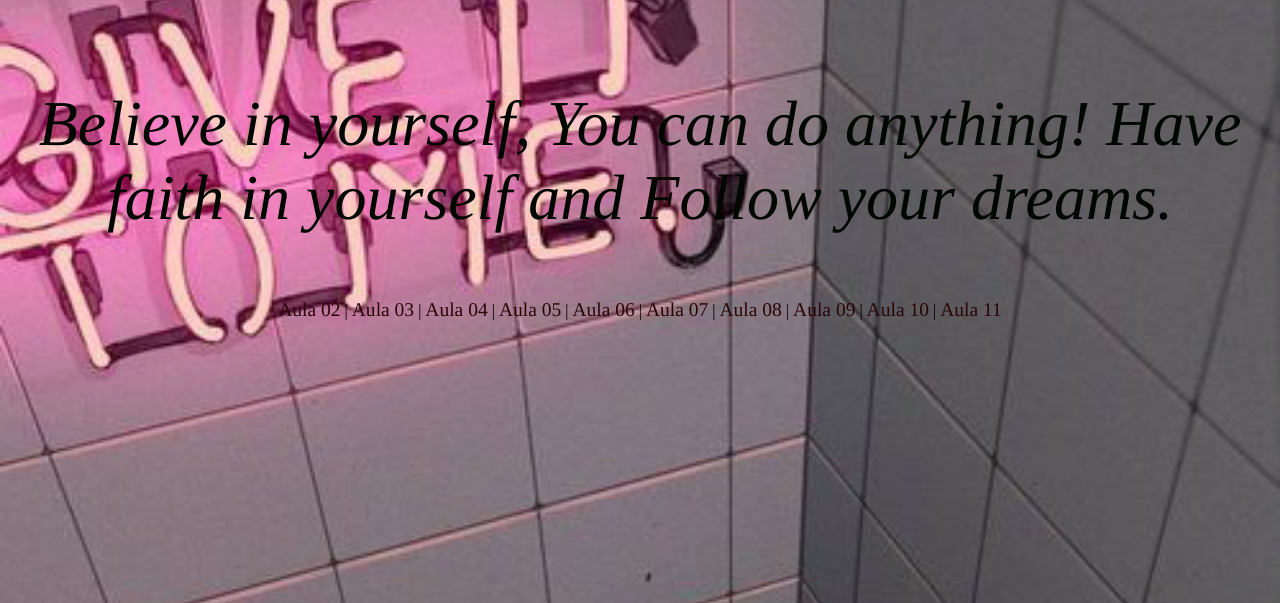
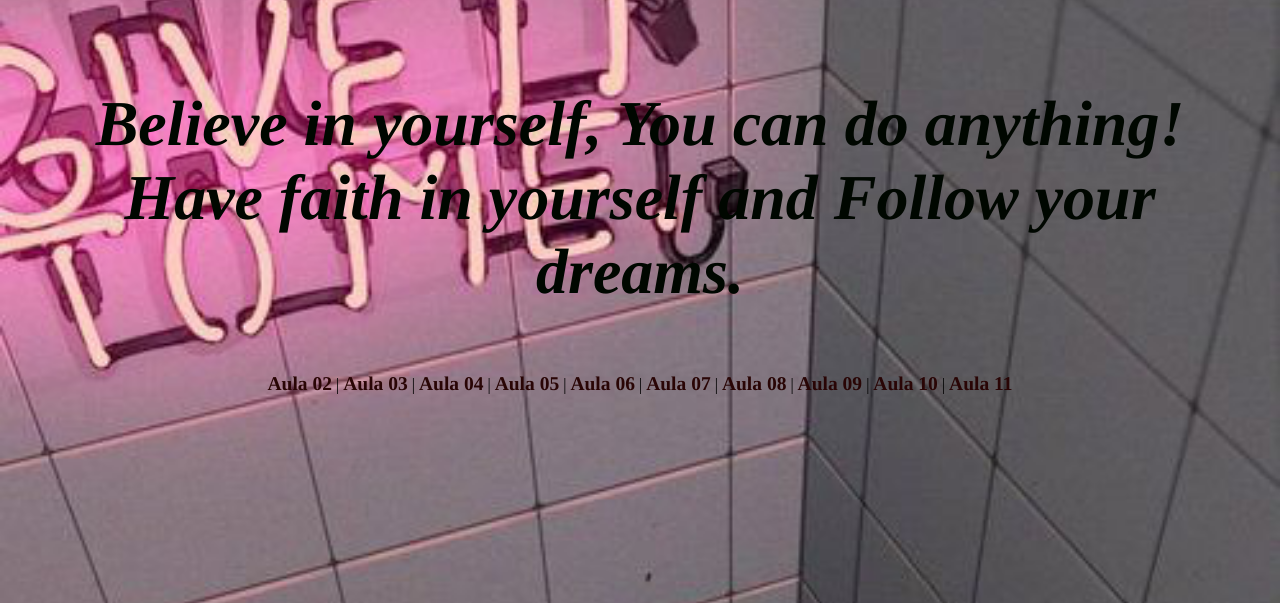
Before and after one commit to AnnaBH/AnnaBH.github.io, a plain HTML site: page index.html in a window 1280 px wide. Shown: the part 197-800 px from the top of the page. Drawn offline with Linux system fonts and the light colour scheme.

Commit message:
mod index

```diff
--- a/index.css
+++ b/index.css
@@ -32,6 +32,7 @@ a{
     font-size:1.22em;
     color: rgb(41, 5, 5);
     text-decoration: none;
+    font-weight: bolder;
 }
 
 body{
--- a/index.html
+++ b/index.html
@@ -13,8 +13,8 @@
 
 
     <P align="center">
-        Believe in yourself, You can do anything!
-        Have faith in yourself and Follow your dreams.
+       <strong> Believe in yourself, You can do anything!
+        Have faith in yourself and Follow your dreams.</strong>
     </P>
     <div>
     <a href="primeiroProjeto.html">Aula 02</a>  |
```
